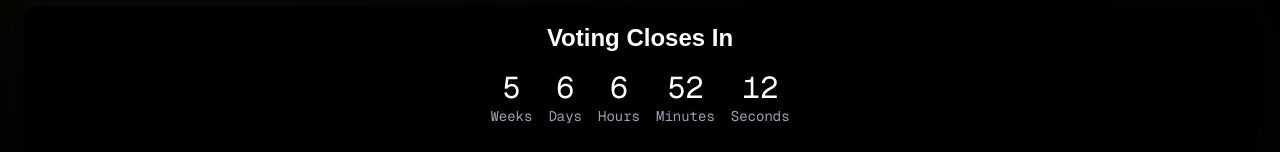
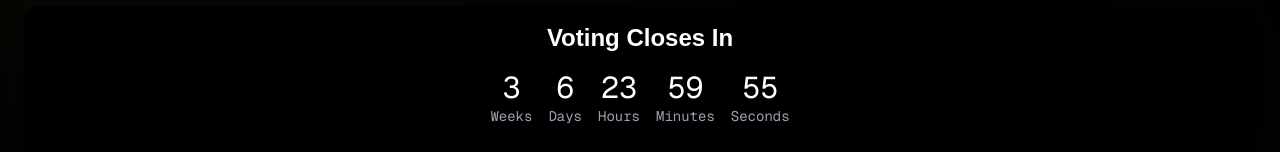
Before and after one commit to amarachi-nwokocha/voting-app2, a Next.js app: page /votes/results in a window 1280 px wide. Shown: the part 210-362 px from the top of the page. Built offline with nearby package versions, Linux system fonts and the light colour scheme; no server answers.

Commit message:
fixed the timer

```diff
--- a/app/components/ui/Countdown.tsx
+++ b/app/components/ui/Countdown.tsx
@@ -1,4 +1,4 @@
-"use client"; // if you're using Next.js App Router
+"use client";
 
 import { useEffect, useState } from "react";
 
@@ -20,12 +20,8 @@ export default function CountdownTimer() {
   });
 
   useEffect(() => {
-    // Midnight today
-    const now = new Date();
-    const midnight = new Date(now.getFullYear(), now.getMonth(), now.getDate());
-
-    // Target = midnight today + 6 weeks (42 days)
-    const targetDate = new Date(midnight.getTime() + 42 * 24 * 60 * 60 * 1000);
+    // FIXED TARGET DATE - Set to exactly 4 weeks from now
+    const targetDate = new Date(Date.now() + (4 * 7 * 24 * 60 * 60 * 1000));
 
     const updateCountdown = () => {
       const currentTime = new Date();
@@ -89,6 +85,5 @@ export default function CountdownTimer() {
         At the end of the countdown, only contestants with <span className="font-semibold text-green-400">3,000 votes or more</span> will qualify as winners.
       </p>
     </div>
-
   );
 }
```
Lines whose indentation alone changed are shown as unchanged.
